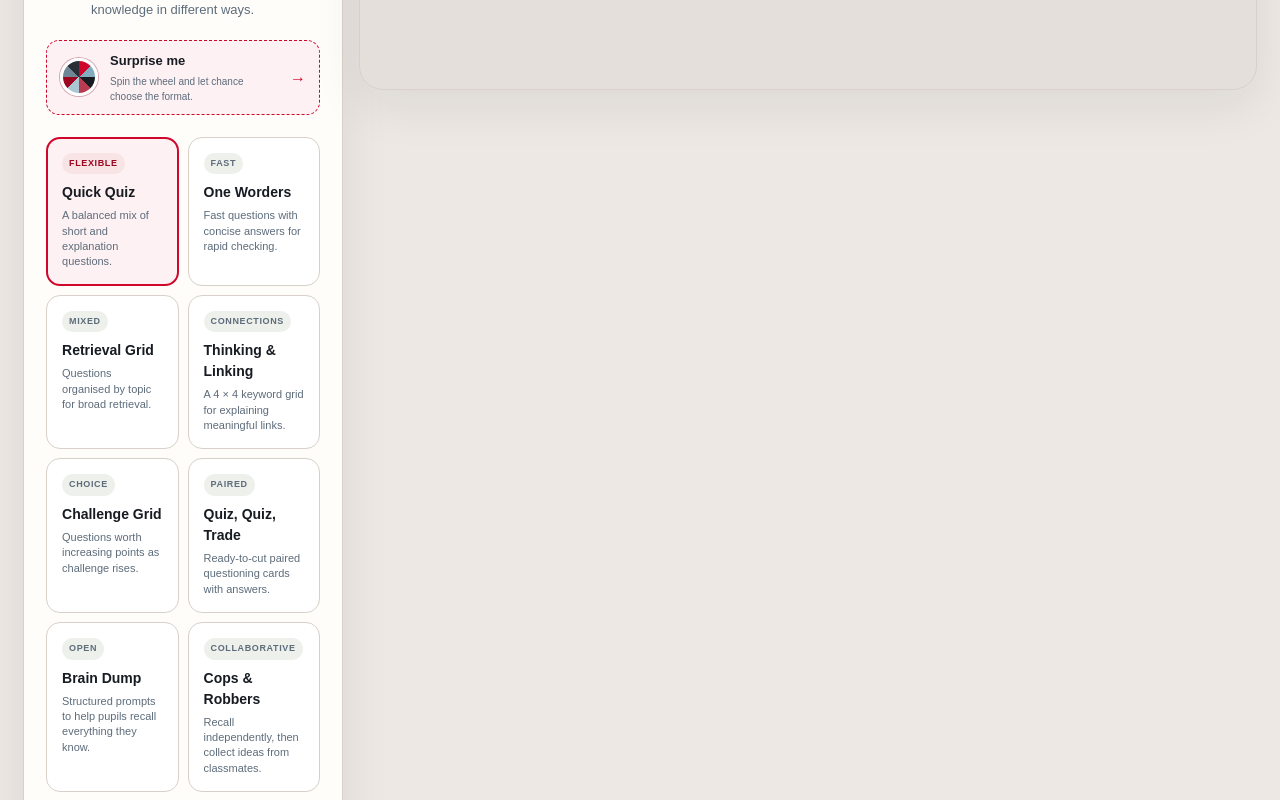
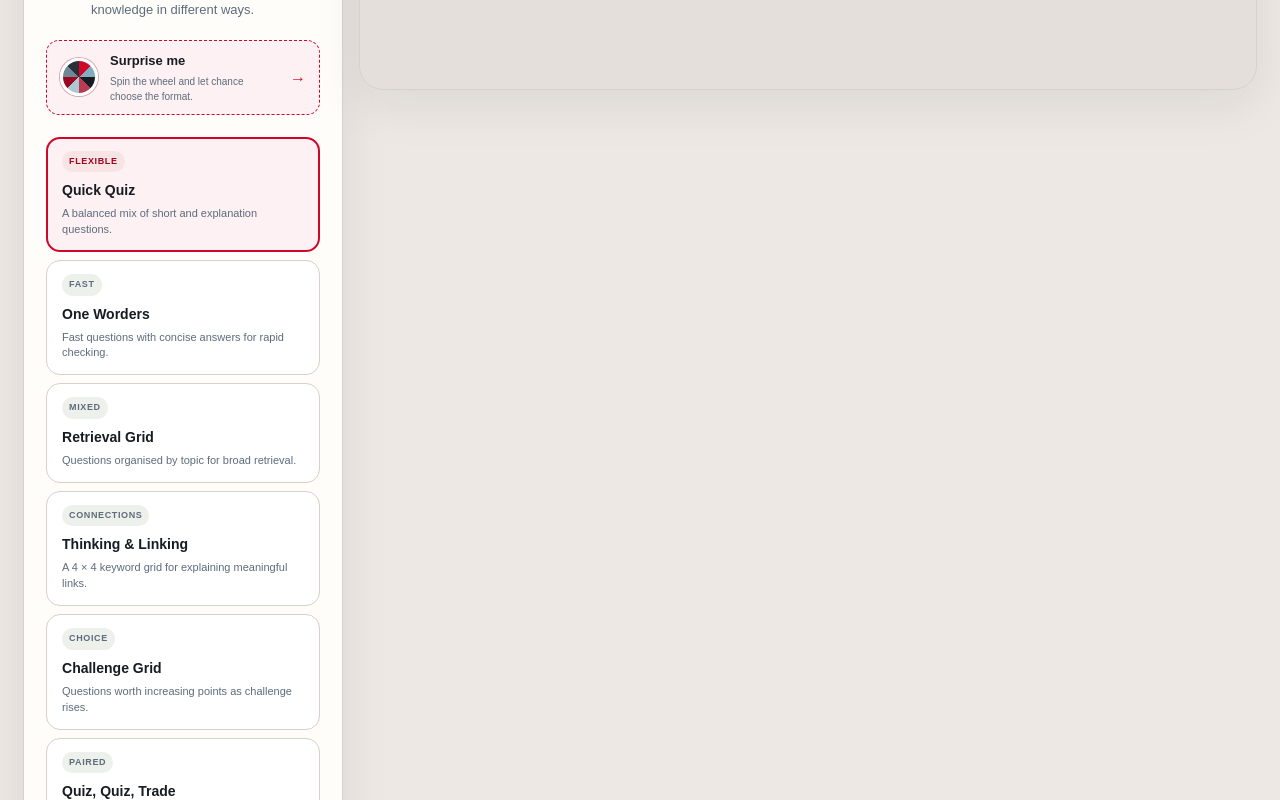
Before and after one commit to stp-science/retrieval-starter-builder, a Next.js app: page / in a window 1280 px wide. Shown: the part 1160-1960 px from the top of the page. Built offline with nearby package versions, Linux system fonts and the light colour scheme.

Commit message:
Fix activity selector overflow in wide layout

```diff
--- a/app/preview-wide.css
+++ b/app/preview-wide.css
@@ -16,6 +16,33 @@
 
   .builder-panel {
     padding: 22px;
+  }
+
+  /* The builder is intentionally narrow, so activity cards use one full-width column. */
+  .activity-grid {
+    grid-template-columns: 1fr !important;
+    gap: 8px;
+  }
+
+  .activity-card {
+    min-height: 88px;
+    padding: 13px 15px;
+    overflow: hidden;
+  }
+
+  .activity-card.selected {
+    padding: 12px 14px;
+  }
+
+  .activity-card strong,
+  .activity-card > span:last-child {
+    max-width: 100%;
+    overflow-wrap: anywhere;
+    word-break: normal;
+  }
+
+  .activity-card > span:last-child {
+    line-height: 1.45;
   }
 
   .preview-shell {
```
